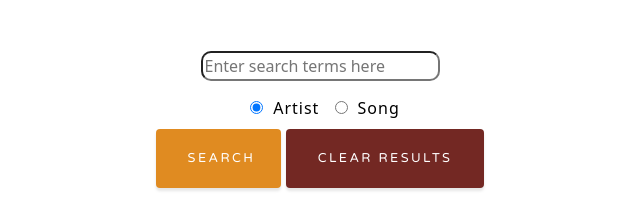
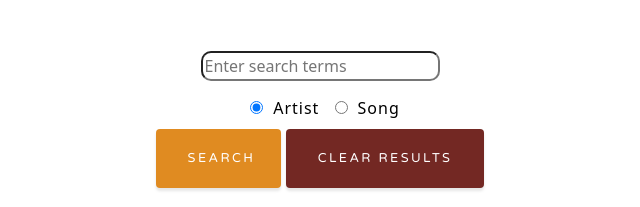
Before and after one commit to dereklewis/music-project-main, a plain HTML site: page index.html in a window 1280 px wide. Shown: the part 1765-1972 px from the top of the page, 320-960 px from the left. Drawn offline with nearby package versions, Linux system fonts and the light colour scheme; no server answers.

Commit message:
Search bar field change

```diff
--- a/index.html
+++ b/index.html
@@ -543,7 +543,7 @@
                       type="search"
                       name="q"
                       id="search"
-                      placeholder="Enter search terms here"
+                      placeholder="Enter search terms"
                     />
                   </section>
                   <section class="form-group">
```
